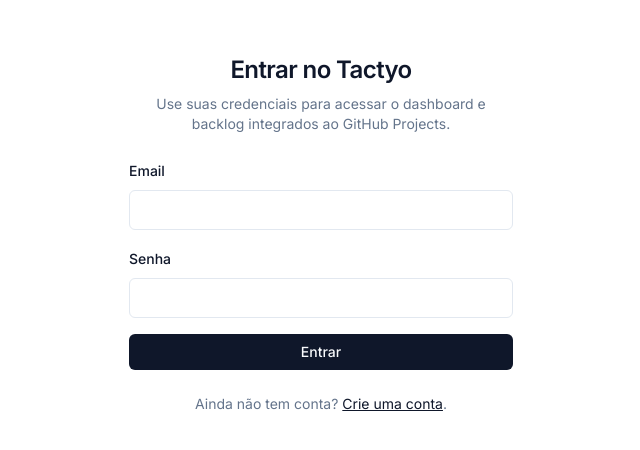
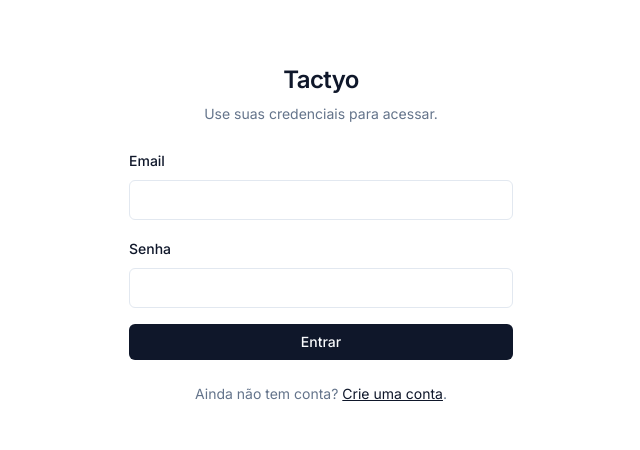
Before and after one commit to viaiv/boardlly, a React (Vite) app in the folder web/: page /login in a window 1280 px wide. Shown: the part 166-616 px from the top of the page, without its empty margins (319-959 px from the left). Built offline with nearby package versions, Linux system fonts and the light colour scheme; no server answers.

Commit message:
subtitulos

```diff
--- a/web/src/components/layout/AppShell.tsx
+++ b/web/src/components/layout/AppShell.tsx
@@ -40,7 +40,7 @@
           <div className="flex flex-col gap-1">
             <h1 className="text-xl font-semibold">Tactyo</h1>
             <p className="text-sm text-muted-foreground">
-              Dashboard conectado ao GitHub Projects v2.
+              Gestão integrada ao GitHub Projects
             </p>
           </div>
           <div className="flex flex-wrap items-center gap-4">
--- a/web/src/routes/Login.tsx
+++ b/web/src/routes/Login.tsx
@@ -37,9 +37,9 @@
     <div className="flex min-h-screen flex-col items-center justify-center bg-background px-6 py-12">
       <div className="w-full max-w-sm space-y-6">
         <div className="space-y-2 text-center">
-          <h1 className="text-2xl font-semibold tracking-tight">Entrar no Tactyo</h1>
+          <h1 className="text-2xl font-semibold tracking-tight">Tactyo</h1>
           <p className="text-sm text-muted-foreground">
-            Use suas credenciais para acessar o dashboard e backlog integrados ao GitHub Projects.
+            Use suas credenciais para acessar.
           </p>
         </div>
         <form className="space-y-4" onSubmit={handleSubmit}>
```
